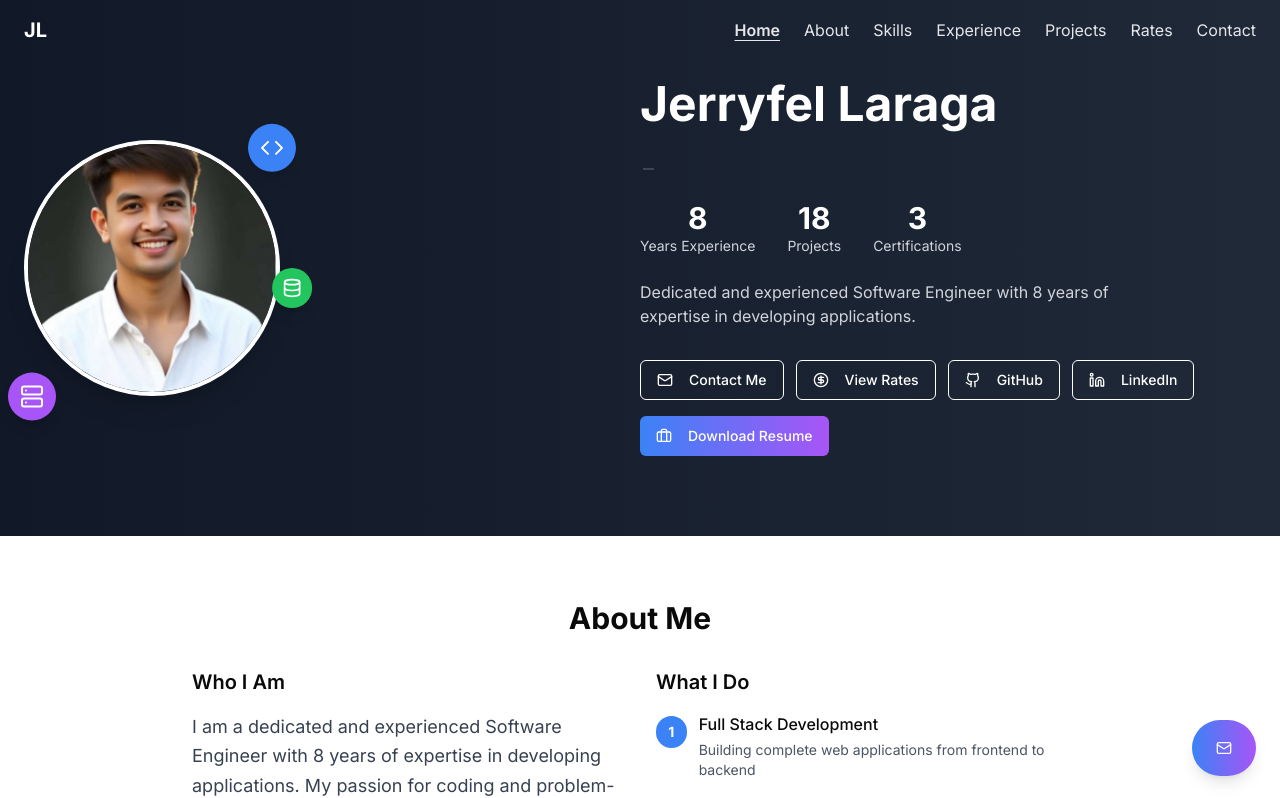
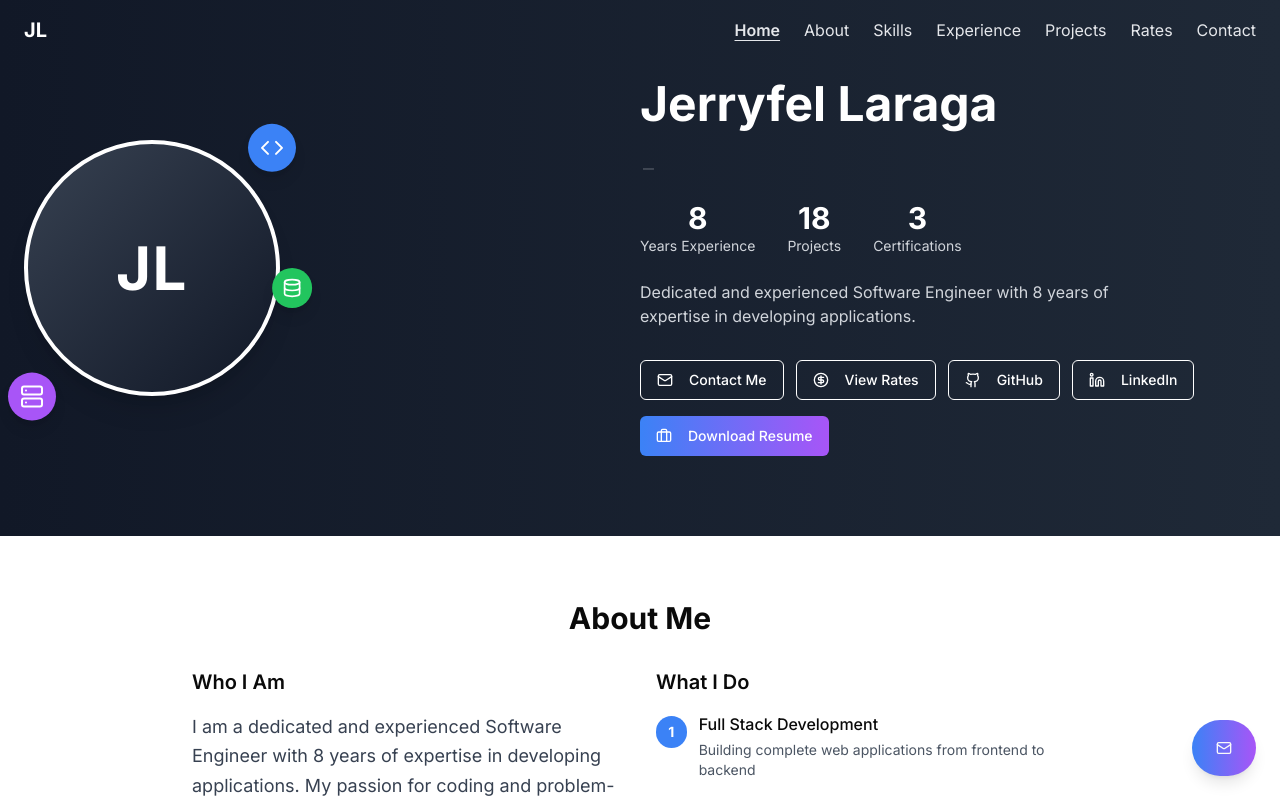
Before and after one commit to jerryfel13/jerryfel-portfolio, a Next.js app: page / in a window 1280 px wide. Shown: the top 798 px of the page. Built offline with nearby package versions, Linux system fonts and the light colour scheme.

Commit message:
Replace hero profile photo with initials placeholder.
Temporarily hide the personal photo while keeping the hero layout intact.

Co-authored-by: Cursor <cursoragent@cursor.com>

```diff
--- a/app/page.tsx
+++ b/app/page.tsx
@@ -274,15 +274,9 @@ function HomeContent() {
         <div className="container mx-auto px-4 md:px-6 flex flex-col md:flex-row items-center">
           <SlideInLeft className="md:w-1/2 mb-10 md:mb-0 flex justify-center md:justify-start">
             <div className="relative">
-              {/* Profile Photo */}
-              <div className="relative w-48 h-48 md:w-64 md:h-64 rounded-full overflow-hidden border-4 border-white shadow-xl">
-                <Image
-                  src="/images/Jerryfel.jpg"
-                  alt="Jerryfel Laraga"
-                  fill
-                  className="object-cover"
-                  priority
-                />
+              {/* Initials placeholder — photo temporarily removed */}
+              <div className="relative w-48 h-48 md:w-64 md:h-64 rounded-full overflow-hidden border-4 border-white shadow-xl bg-gradient-to-br from-gray-700 to-gray-900 flex items-center justify-center">
+                <span className="text-5xl md:text-6xl font-bold text-white tracking-wide">JL</span>
               </div>
 
               {/* Floating Tech Icons */}
```
